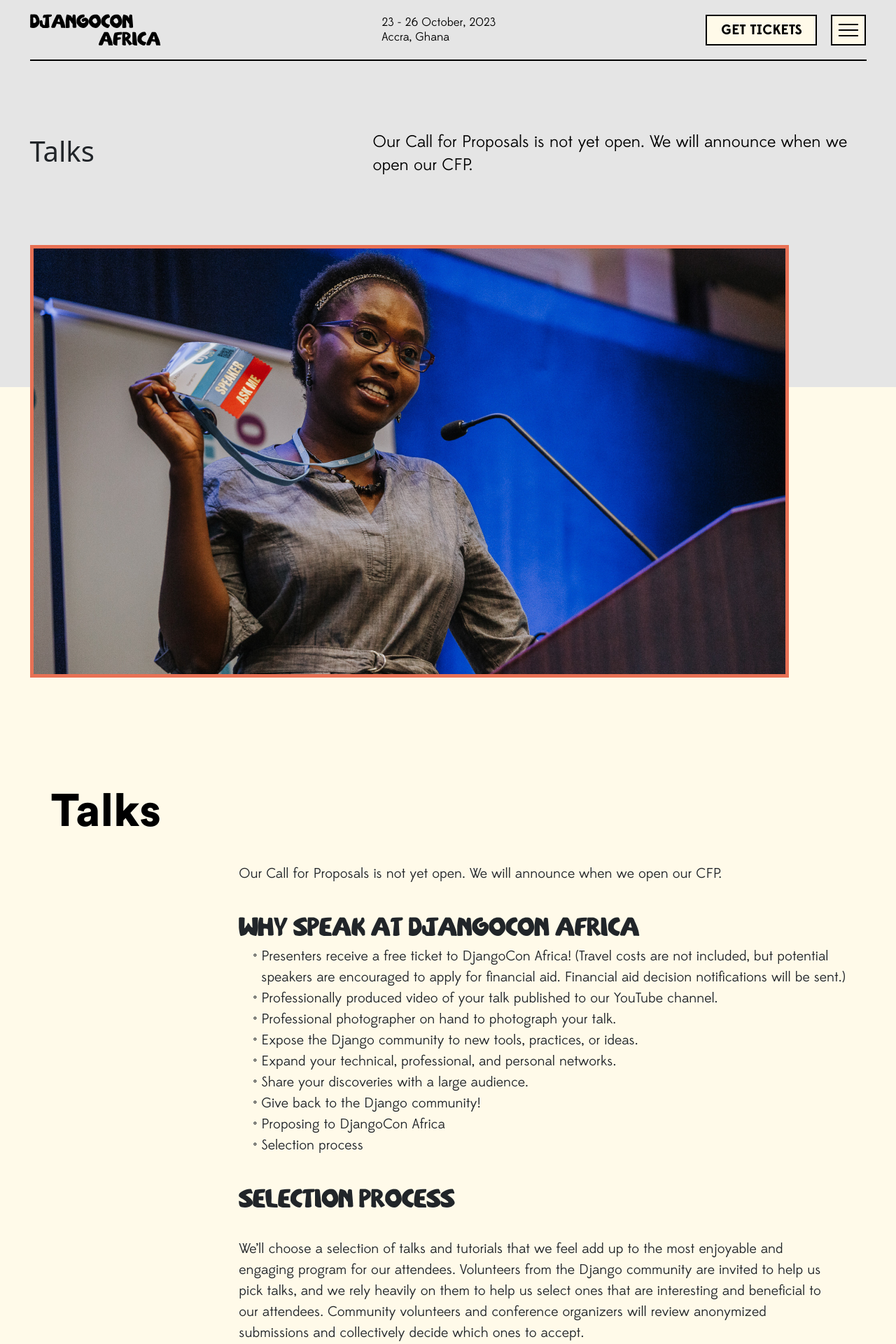
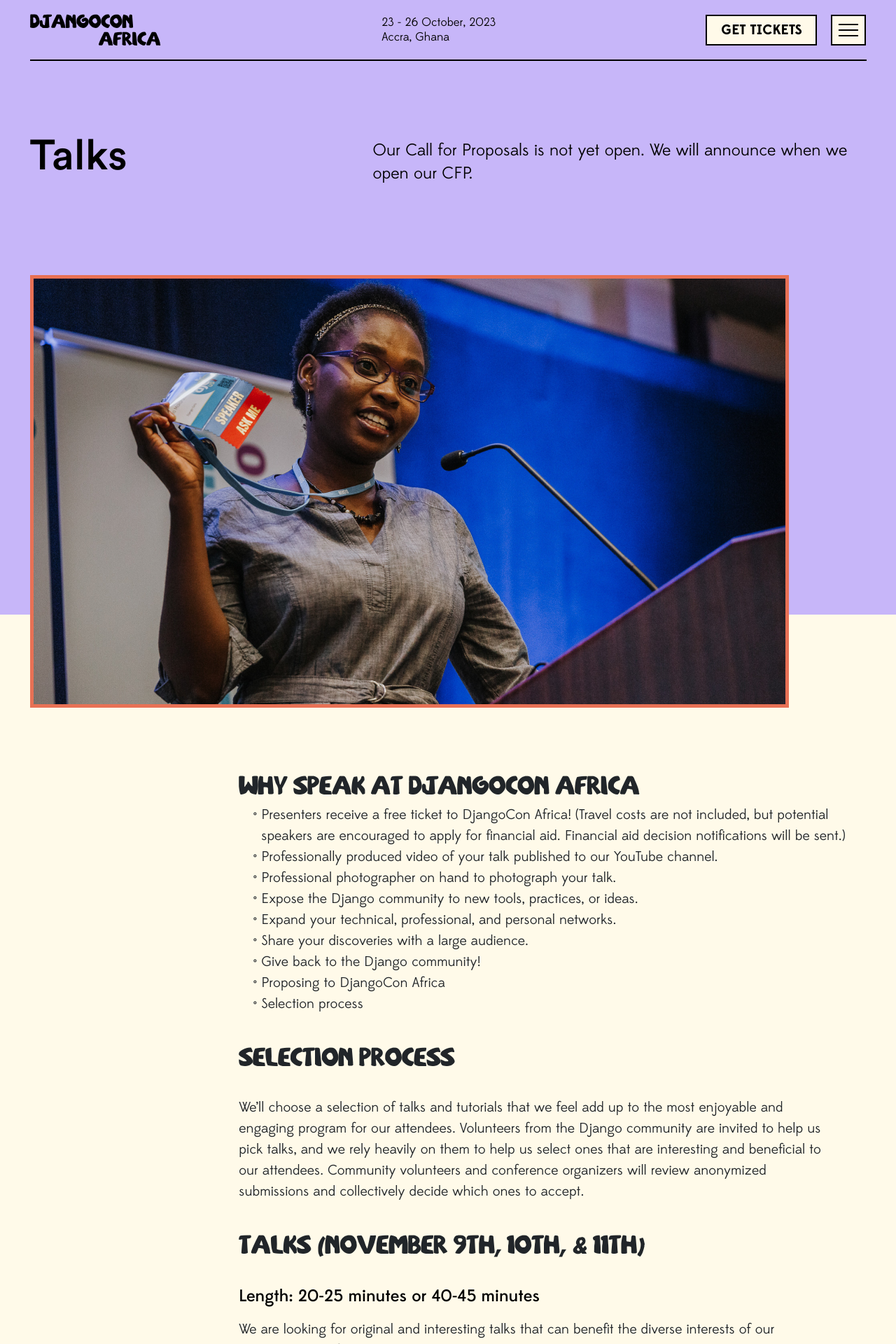
Before and after one commit to djangocon/2023.djangocon.africa, a Jekyll site: the page built from _pages/talks.md, in a window 1280 px wide. Shown: the top 1920 px of the page at 70% size. Built offline with Jekyll 4.4.1, drawn with Linux system fonts in a browser that asks for light colours; some of the changed text lies outside the part shown.

Commit message:
fix to pages and minor improvements

```diff
--- a/_data/pages.yml
+++ b/_data/pages.yml
@@ -1,9 +1,11 @@
-- name: About Us
+- name: About
   path: /about/
   description: DjangoCon Africa will be held in Addis Ababa, Ethiopia for the first time ever and is expected to host over 300+ attendees from all over the world!
   image: /static/img/site/about_img.png
+  bg_color: '#B6C5F9'
 
 - name: Talks
   path: /talks/
   description: Our Call for Proposals is not yet open. We will announce when we open our CFP.
   image: /static/img/site/about_img.png
+  bg_color: '#C7B6F9'
--- a/_layouts/default.html
+++ b/_layouts/default.html
@@ -22,11 +22,12 @@
     {% if page_exists %}
       {% for item in site.data.pages %}
         {% if page.url == item.path %}
-          <div class="default-hero">
+        {% assign color = item.bg_color %}
+          <div class="default-hero" style="background-color: {{color}};" >
             {% include nav.html %}
-            <div class="container hero default-hero-container">
+            <div class="container default">
               <div class="description default-hero-description">
-                <p class="h1">{{ item.name }}</p>
+                <p class="default-heading">{{ item.name }}</p>
                 <div class="text" style="width: 705px;">
                   {{ item.description }}
                 </div>
@@ -42,8 +43,6 @@
       {% include nav.html %}
     {% endif %}
   </section>
-
-  <div class="hero-empty"></div>
 
   <section class="ftco-section services-section">
     <div class="container">
--- a/_pages/talks.md
+++ b/_pages/talks.md
@@ -3,13 +3,7 @@
 layout: default
 permalink: /talks/
 ---
-Talks
-{: .h1}
-
----
-
-Our Call for Proposals is not yet open. We will announce when we open our CFP.
-
+{: .talks}
 ## Why speak at DjangoCon Africa?
 - Presenters receive a free ticket to DjangoCon Africa! (Travel costs are not included, but potential speakers are encouraged to apply for financial aid. Financial aid decision notifications will be sent.)
 - Professionally produced video of your talk published to our YouTube channel.
@@ -21,11 +15,13 @@
 - Proposing to DjangoCon Africa
 - Selection process
 
+
 ## Selection Process
 We’ll choose a selection of talks and tutorials that we feel add up to the most enjoyable and engaging program for our attendees. Volunteers from the Django community are invited to help us pick talks, and we rely heavily on them to help us select ones that are interesting and beneficial to our attendees. Community volunteers and conference organizers will review anonymized submissions and collectively decide which ones to accept.
 
+
 ## Talks (November 9th, 10th, & 11th)
-Length: 20-25 minutes or 40-45 minutes|
+Length: 20-25 minutes or 40-45 minutes
 {: .sub-head-text}
 
 We are looking for original and interesting talks that can benefit the diverse interests of our audience. Don’t feel boxed into Django-centric themes; we also love talks about community, web development, user experience, and more. If you’re a first timer - don’t fret! We would love to be remembered as the conference where you started your speaking career.
--- a/static/css/style.css
+++ b/static/css/style.css
@@ -318,20 +318,6 @@
   padding-bottom: 150px;
 }
 
-.default-hero {
-  background-color: #E5E5E5;
-  padding-bottom: 150px;
-}
-
-.default-hero-container {
-  background-color: #E5E5E5;
-}
-
-.default-hero-description {
-  margin-top: 100px;
-  justify-content: space-between;
-}
-
 .hero-text {
   padding: 0;
   font-family: "Circular Std";
@@ -370,11 +356,6 @@
   top: 570px;
 }
 
-.default-img {
-  position: absolute;
-  top: 350px;
-  border: 5px solid #E87155;
-}
 
 .djc-default {
   font-family: "Edmondsans";
@@ -526,3 +507,57 @@
     line-height: 33px;
     color: #000000;
     }
+
+
+
+    .default-hero {
+      padding-bottom: 550px;
+    }
+
+    .default-img {
+      position: absolute;
+      margin-top: 65px;
+      border: 5px solid #E87155;
+    }
+
+    .default-hero-description {
+      margin-top: 100px;
+      margin-bottom: 52px;
+      justify-content: space-between;
+    }
+    .default-heading{
+      width: 187px;
+      height: 73px;
+      font-family: 'Circular Std';
+      font-style: normal;
+      font-weight: 500;
+      font-size: 60px;
+      line-height: 73px;
+      color: #000000;
+    }
+
+    .default .description {
+      display: flex;
+      align-items: center;
+      gap: 25px;
+    }
+
+    .default .description .text {
+      font-family: "Edmondsans";
+      font-style: normal;
+      font-weight: 400;
+      font-size: 24px;
+      line-height: 33px;
+      width: 500px;
+      color: #000000;
+    }
+
+    .talks, .about {
+      margin-top: 200px;
+    }
+
+    .table-talk{
+      width: 100%;
+      margin-top: 100px;
+      border: #000000 2px solid;
+    }
```
Also changed, not shown: _pages/about.md (+1 -6 lines).
